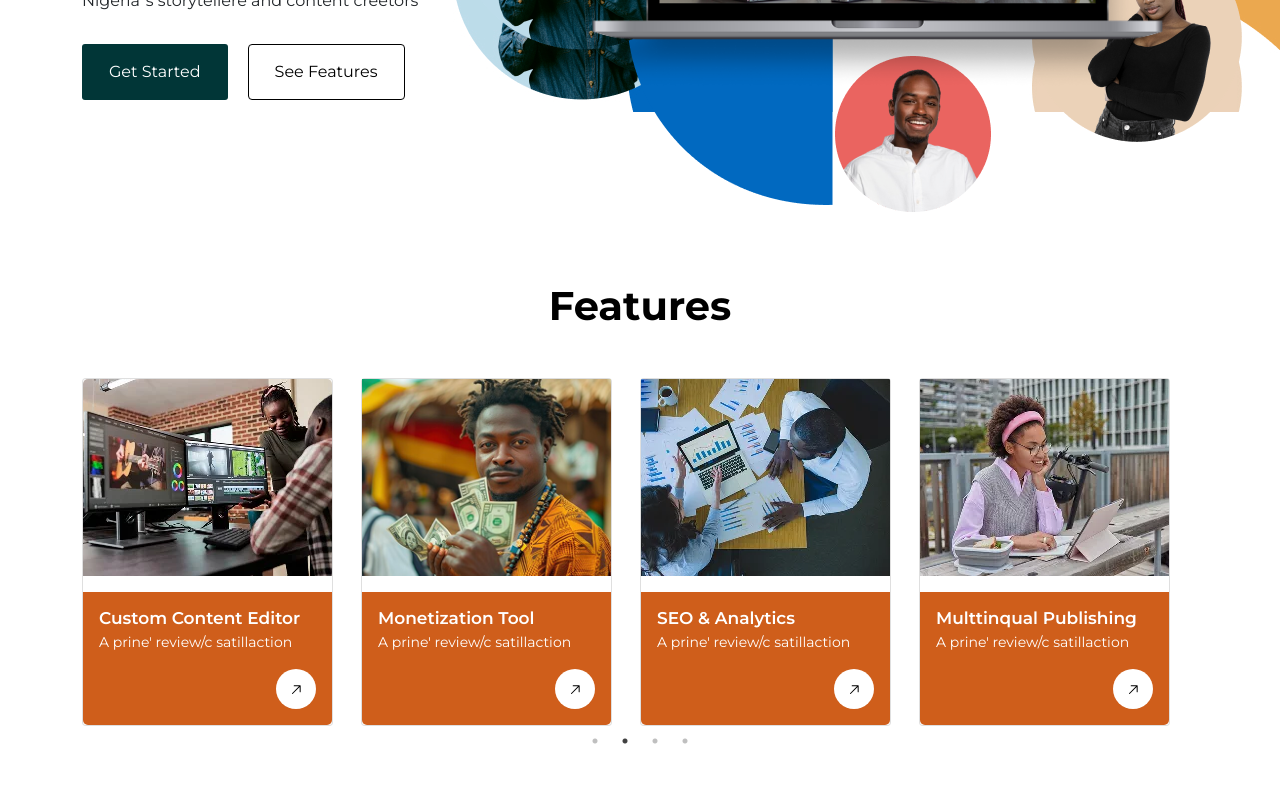
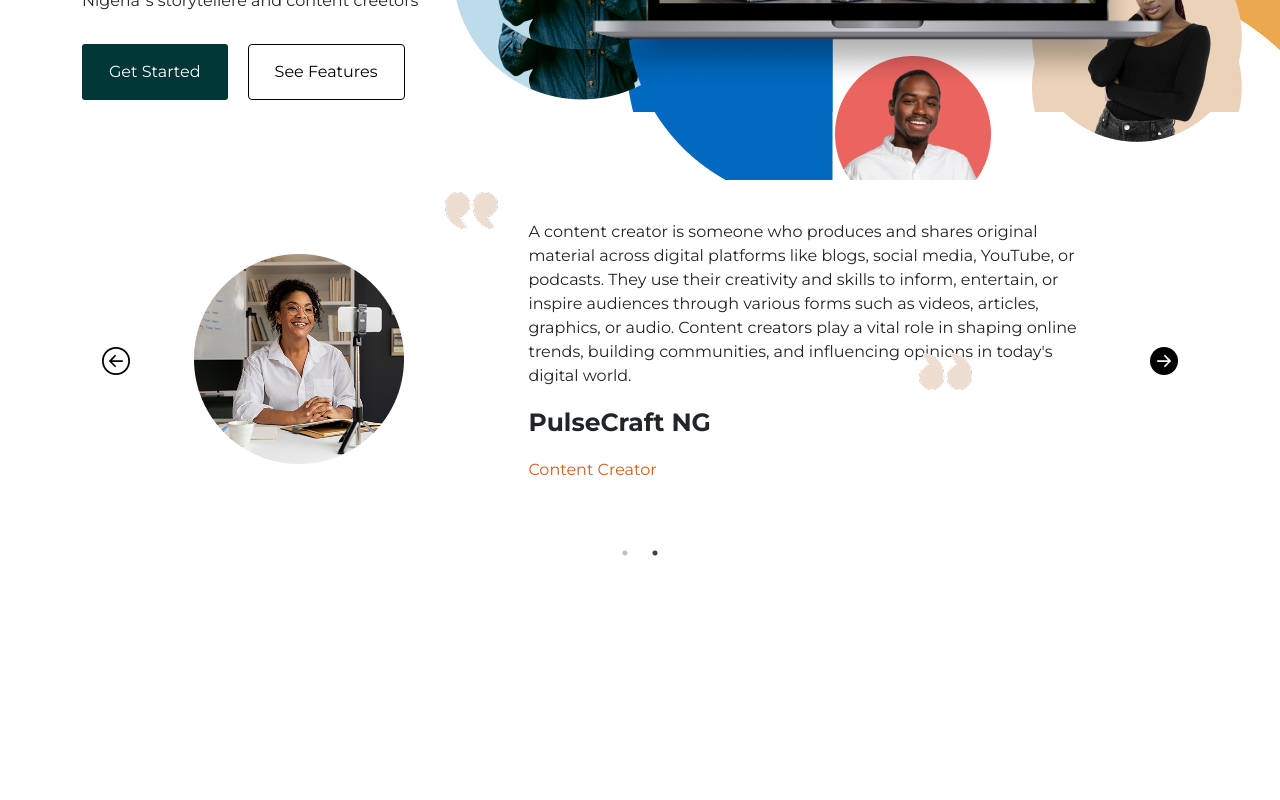
Before and after one commit to ascinate/akojopo, a Next.js app: page / in a window 1280 px wide. Shown: the part 500-1300 px from the top of the page. After the commit the page ends 1128 px from the top, so only its background shows below. Built offline with nearby package versions, Linux system fonts and the light colour scheme.

Commit message:
feture remove

```diff
--- a/src/app/page.jsx
+++ b/src/app/page.jsx
@@ -15,7 +15,6 @@ import { FaArrowLeft } from "react-icons/fa";
 import { FaArrowRight } from "react-icons/fa";
 import { BsArrowLeftCircle } from "react-icons/bs";
 import { BsArrowRightCircleFill } from "react-icons/bs";
-import FeatureSlider from "./components/FeatureSlider";
 import HomeNavbar from "./components/HomeNavbar";
 
 //react slick
@@ -187,13 +186,7 @@ export default function Home() {
               <Image src="/background-png01.png" width={827} height={648} alt="bm"/>
           </figure>
         </section>
-        <section className="Features-section feu-slider float-start w-100">
-          <h2 className="text-center crm-heading">Features</h2>
-          <div className="container mt-5">
-             <FeatureSlider/>
-          </div>
 
-        </section>
 
         <section className="Features-section news-slider01 comon-slider-homes float-start w-100">
 
```
